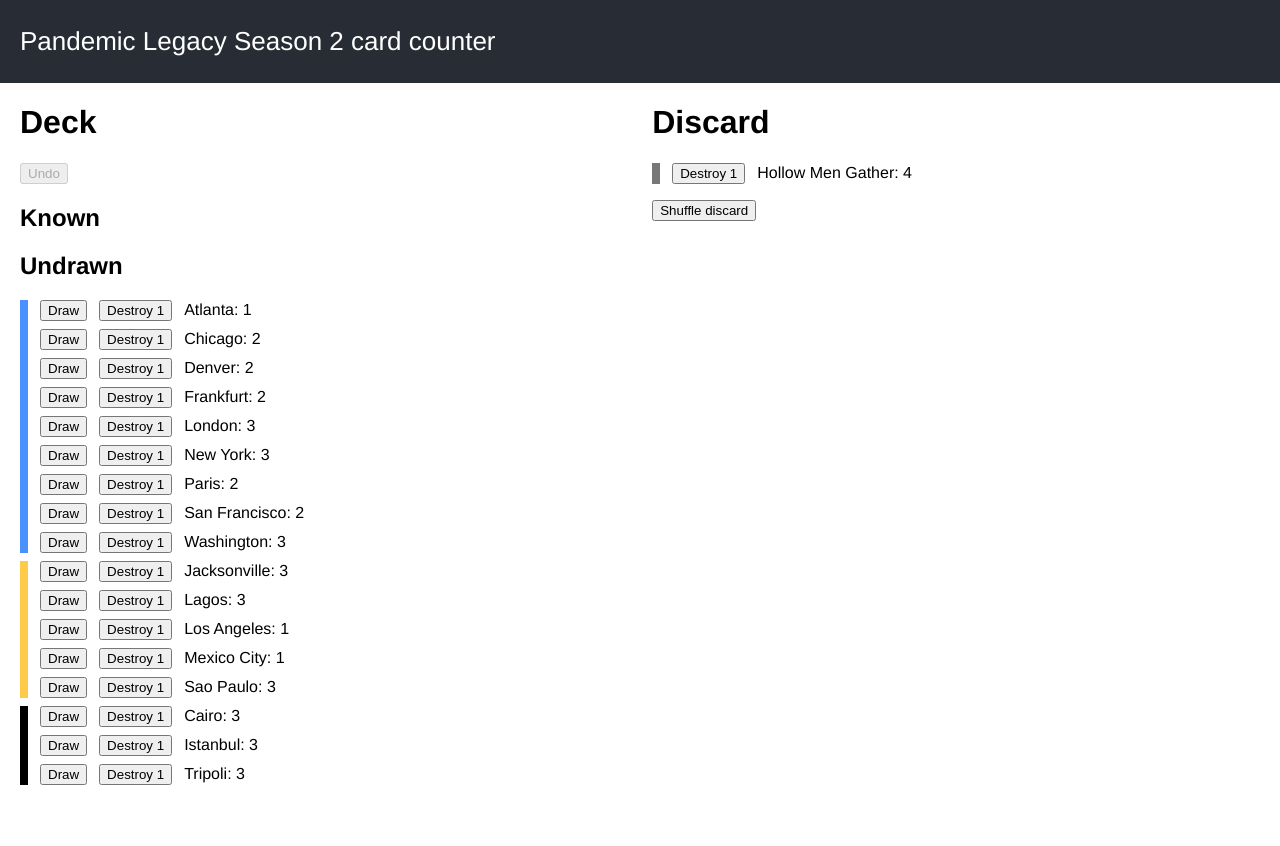
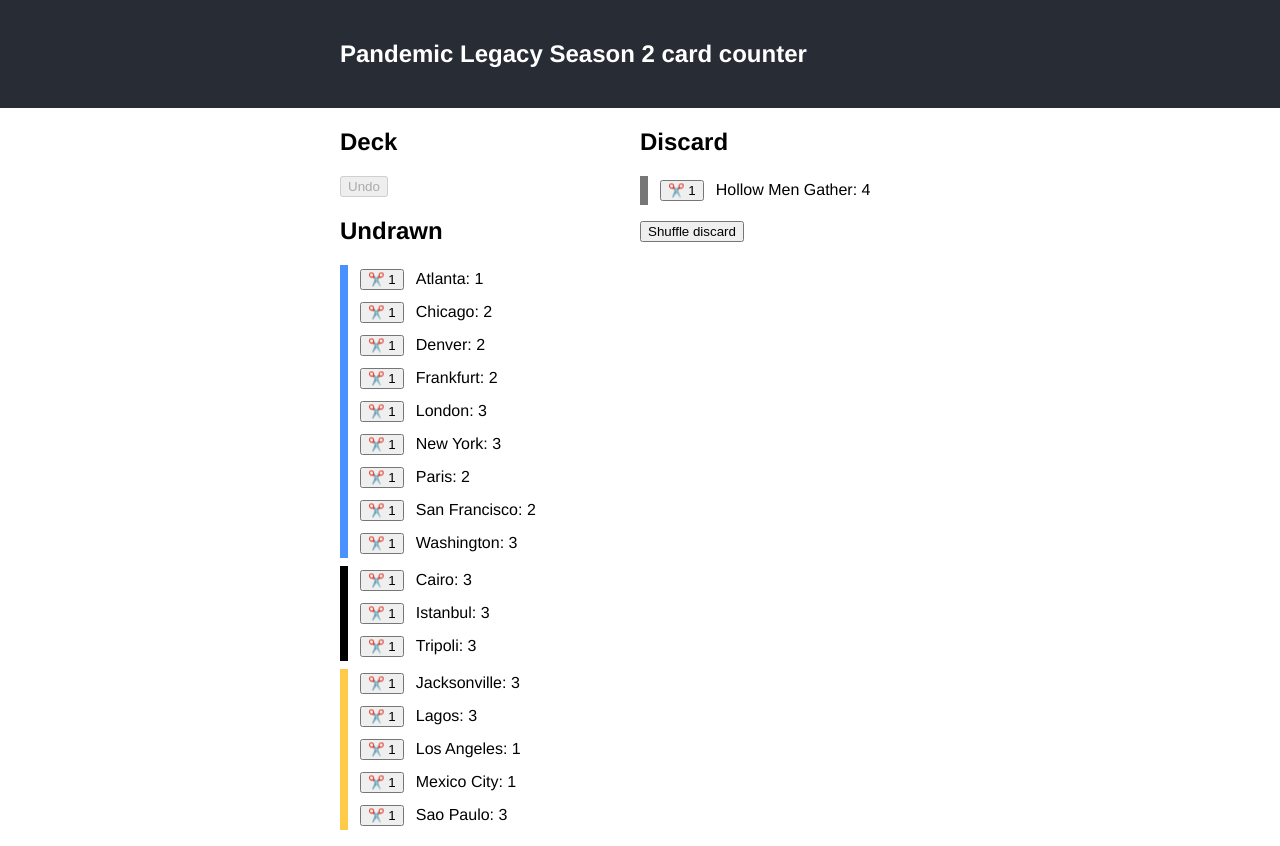
Before and after one commit to kshen0/pandemic-card-counter, a React (Create React App) app: page / in a window 1280 px wide. Before the commit the page ends 801 px from the top, so only its background shows below. Built offline with nearby package versions, Linux system fonts and the light colour scheme.

Commit message:
update styles

```diff
--- a/src/App.css
+++ b/src/App.css
@@ -1,5 +1,5 @@
 :root {
-  --left-col-width: 400px;
+  --col-width: 300px;
 }
 
 ul {
@@ -7,49 +7,50 @@
 }
 
 .App {
-  font-family: Helvetica, sans-serif
+  font-family: Helvetica, sans-serif;
 }
 
-.App-logo {
-  height: 40vmin;
-  pointer-events: none;
+.AppHeader {
+  padding: 40px 20px;
+  background-color: #282c34;
+  display: flex;
+  flex-direction: column;
+  color: white;
+  font-size: 24px;
+  font-weight: bold;
+  align-items: center;
 }
 
-.App-header {
-  padding: 0px 20px;
-  background-color: #282c34;
-  min-height: 10vh;
-  display: flex;
-  flex-direction: column;
-  font-size: calc(10px + 2vmin);
-  color: white;
-}
-
-.App-link {
-  color: #61dafb;
+.AppHeaderText {
+  width: min(calc(2 * var(--col-width)), 100%);
 }
 
 .Body {
-    padding: 0px 20px;
+    display: flex;
+    flex-direction: column;
+    align-items: center;
+    padding: 0 20px;
 }
 
 .DeckAndDiscardContainer {
   display: flex;
   flex-direction: row;
+  flex-wrap: wrap;
 }
 
 .DeckContainer {
-  min-width: var(--left-col-width);
-  flex-grow: 1;
+  width: var(--col-width);
 }
 
 .DiscardContainer {
-  flex-grow: 1;
+  width: var(--col-width);
 }
 
 .CityCount {
   list-style-type: none;
-  margin: 8px 0;
+  margin: 4px 0;
+  padding: 4px 12px;
+  width: var(--col-width);
 }
 
 .Yellow {
@@ -65,9 +66,17 @@
 }
 
 .ColorSection {
-  padding-left: 12px;
   border-left-width: 8px;
   border-left-style: solid;
+  margin-bottom: 8px;
+}
+
+.CanDraw {
+  cursor: pointer;
+}
+
+.CanDraw:hover {
+  background-color: rgba(0, 0, 0, 0.03);
 }
 
 .CityCountText {
@@ -80,15 +89,8 @@
   display: inline;
 }
 
-.EpidemicButton {
-  font-size: 36px;
-  color: #000;
-  background-color: #2dba3b;
-  padding: 12px;
-}
-
 .divider {
-  width: var(--left-col-width);
+  width: calc(var(--col-width) - 40px);
   height: 1px;
   background-color: #dedede;
 }
--- a/src/App.tsx
+++ b/src/App.tsx
@@ -140,19 +140,20 @@
 
   return (
     <div className="App">
-      <header className="App-header">
-        <p>
+      <header className="AppHeader">
+        <div className="AppHeaderText">
           Pandemic Legacy Season 2 card counter
-        </p>
+        </div>
       </header>
 
       <div className="Body">
         <div className="DeckAndDiscardContainer">
           <div className="DeckContainer">
-            <h1>Deck</h1>
+            <h2>Deck</h2>
 
             {<button disabled={!lastUndo} className="ActionButton UndoButton" onClick={handleUndoDraw}>Undo {!!lastUndo && lastUndo}</button>}
-            <div className="KnownDeckContainer">
+            {
+              knownDeck.length > 0 && <div className="KnownDeckContainer">
                 <h2>Known</h2>
                 {
                   reversedSections.map((section, i) => {
@@ -168,6 +169,7 @@
                   })
                 }
               </div>
+            }
             <div className="UndrawnDeckContainer">
               <h2>Undrawn</h2>
               <CardSetView
@@ -179,7 +181,7 @@
             </div>
           </div>
           <div className="DiscardContainer">
-            <h1>Discard</h1>
+            <h2>Discard</h2>
             <CardSetView
               deckCount={discard}
               handleDestroy={(city: string) => handleDestroyFromSet(city, 'discard')}
--- a/src/CardSetView.tsx
+++ b/src/CardSetView.tsx
@@ -30,7 +30,8 @@
   }
 
   const sortedCities: CardSection[] = [];
-  for (const color in citiesByColor) {
+  for (const color of ['Blue', 'Black', 'Yellow', 'Red', 'Hollow']) {
+    if (!citiesByColor[color]) continue;
     sortedCities.push({
       color,
       counts: Object.values(citiesByColor[color]).sort((a, b) => {
@@ -54,21 +55,26 @@
               if (count === 0) {
                 return null;
               }
+              const canDraw = !!handleDraw && !hideDrawButton
 
-              return (<li key={city} className="CityCount">
-                {!!handleDraw && count > 0 && !hideDrawButton && <>
-                  <button className="ActionButton DrawButton" onClick={() => handleDraw(city)}>
-                    Draw
-                  </button>
-                </>}
-                {!!handleDestroy && count > 0 && <>
-                  {/* TODO: make own component, add user confirmation */ }
-                  <button className="ActionButton DestroyButton" onClick={() => handleDestroy(city)}>
-                    Destroy 1
-                  </button>
-                </>}
-                <p className="CityCountText">{`${city}: ${count}`}</p>
-              </li>);
+              return (
+                <li
+                  key={city}
+                  className={`CityCount ${entries.color} ${canDraw ? 'CanDraw' : ''}`}
+                  onClick={() => canDraw && handleDraw(city)}
+                >
+                  {!!handleDestroy && count > 0 && <>
+                    {/* TODO: make own component, add user confirmation */ }
+                    <button className="ActionButton DestroyButton" onClick={(e) => {
+                      e.stopPropagation();
+                      handleDestroy(city)
+                    }}>
+                      ✂️ 1
+                    </button>
+                  </>}
+                  <p className="CityCountText">{`${city}: ${count}`}</p>
+                </li>
+              );
             })}
           </div>
         )}
```
Lines whose indentation alone changed are shown as unchanged.
